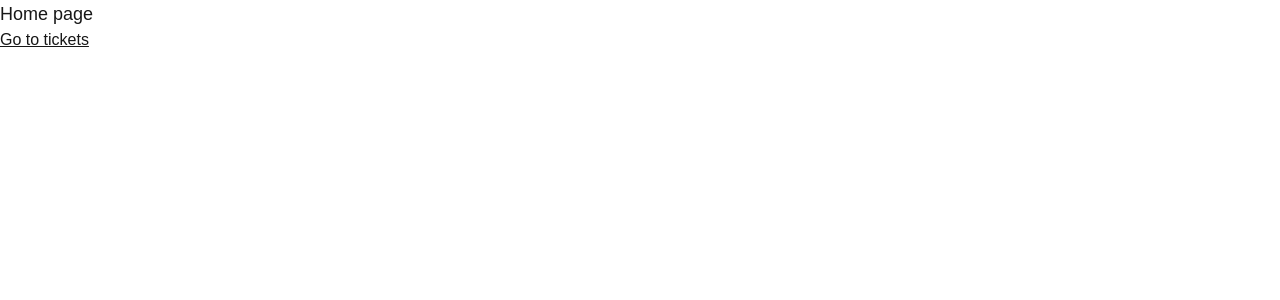
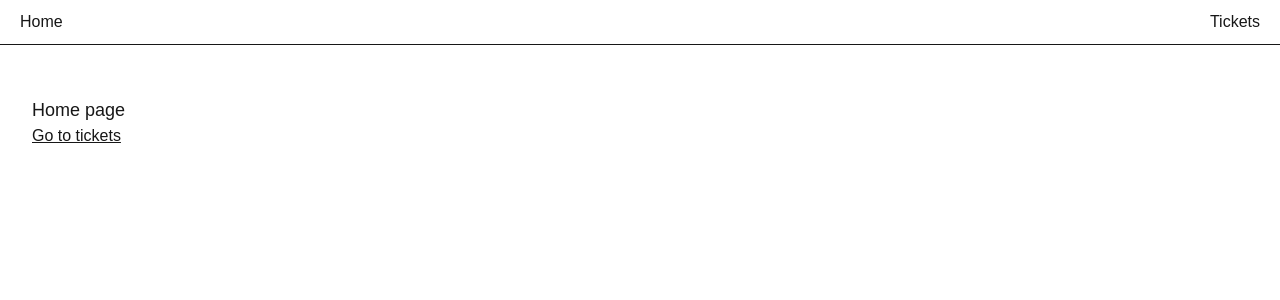
Before and after one commit to deepak2030x/ticket-tracker, a Next.js app: page / in a window 1280 px wide. Shown: the top 300 px of the page. Built offline with nearby package versions, Linux system fonts and the light colour scheme.

Commit message:
add tailwind css class to layout file

```diff
--- a/src/app/layout.tsx
+++ b/src/app/layout.tsx
@@ -2,6 +2,9 @@
 
 import type { Metadata } from "next";
 import { Geist, Geist_Mono } from "next/font/google";
+import Link from "next/link";
+
+import { homePath, ticketsPath } from "@/paths";
 
 const geistSans = Geist({
   variable: "--font-geist-sans",
@@ -14,8 +17,8 @@
 });
 
 export const metadata: Metadata = {
-  title: "Create Next App",
-  description: "Generated by create next app",
+  title: "Ticket tracker",
+  description: "Learning full stack web dev using nextjs",
 };
 
 export default function RootLayout({
@@ -28,7 +31,32 @@
       <body
         className={`${geistSans.variable} ${geistMono.variable} antialiased`}
       >
-        {children}
+        <nav
+          className="
+            supports-backdrop-blur:bg-background/60
+            fixed left-0 right-0 top-0 z-20
+            border-b bg-background/95 backdrop-blur
+            w-full flex py-2.5 px-5 justify-between
+          "
+        >
+          <div>
+            <Link href={homePath()}>Home</Link>
+          </div>
+          <div>
+            <Link href={ticketsPath()}>Tickets</Link>
+          </div>
+        </nav>
+        <main
+          className="
+            min-h-screen flex-1
+            overflow-y-auto overflow-x-hidden
+            py-24 px-8
+            bg-secondary/20
+            flex flex-col
+          "
+        >
+          {children}
+        </main>
       </body>
     </html>
   );
--- a/src/paths.ts
+++ b/src/paths.ts
@@ -1,2 +1,3 @@
+export const homePath = () => "/";
 export const ticketsPath = () => "/tickets";
 export const ticketPath = (id: string) => `/tickets/${id}`;
```
